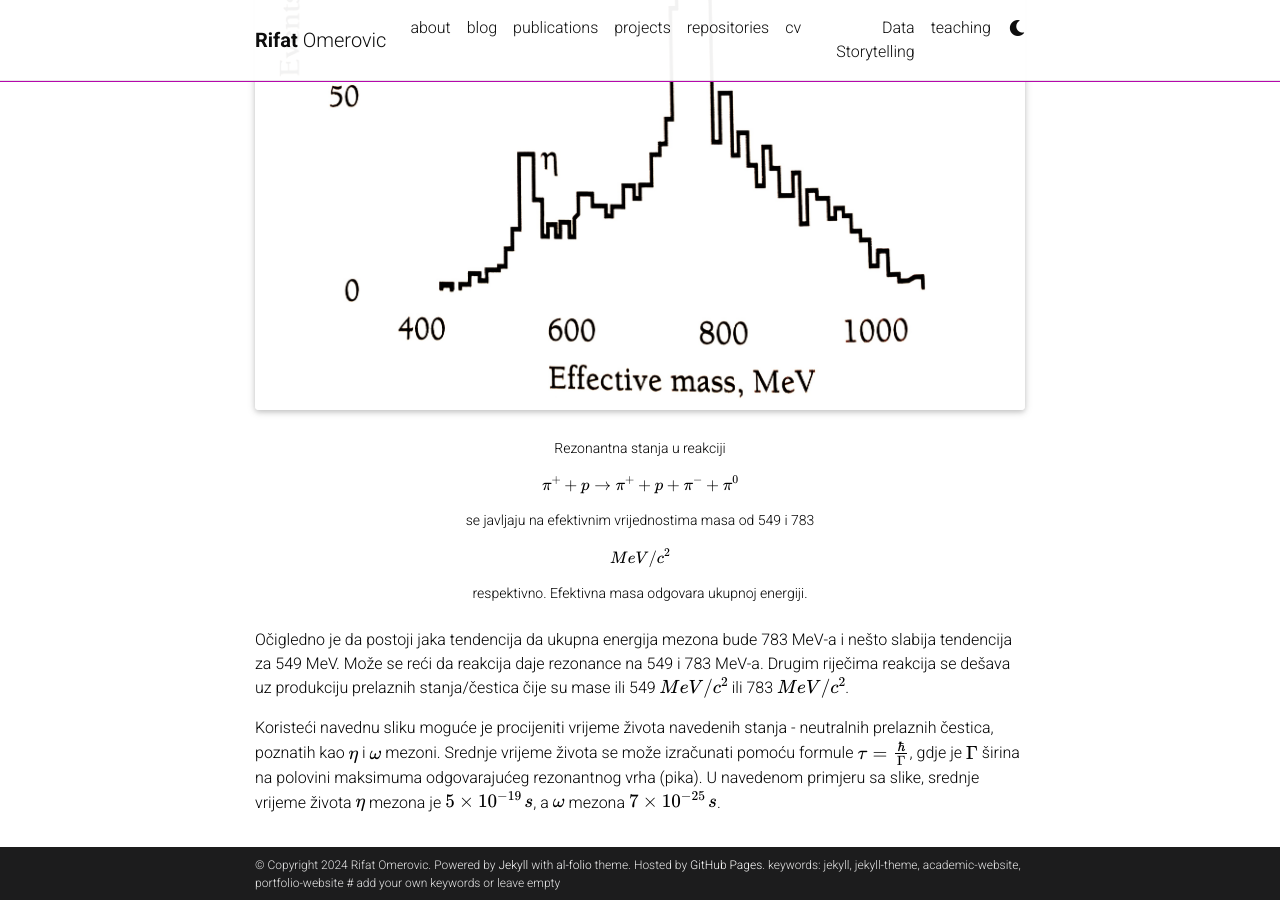
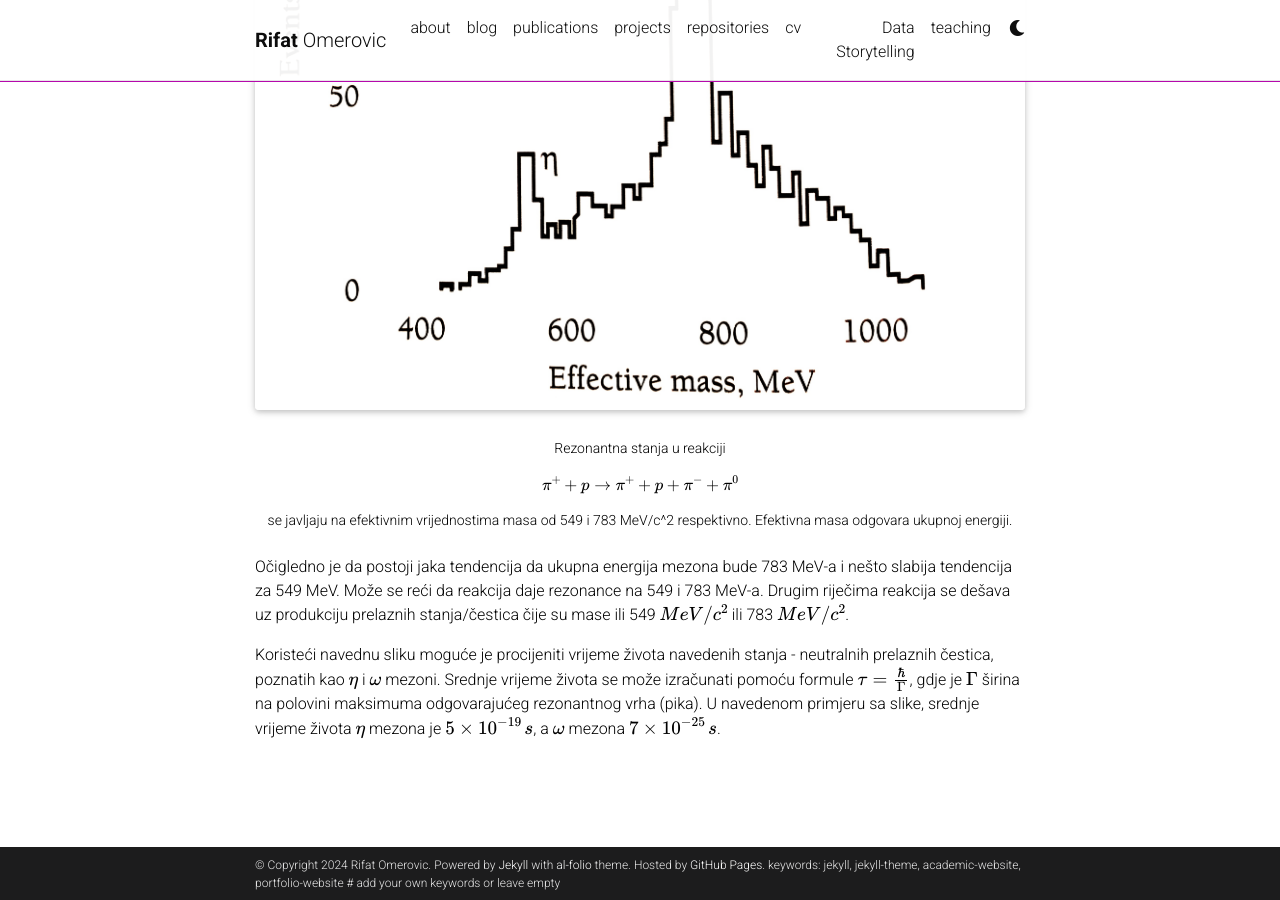
Before and after one commit to rifatom/rifatom.github.io, a Jekyll site: the page built from _posts/2024-04-03-Rezonantne_cestice.md, in a window 1280 px wide and 900 px high, scrolled down 1437 px. Built offline with Jekyll 4.4.1, drawn with Linux system fonts in a browser that asks for light colours; full-size pictures stand in for the smaller copies a plugin makes; comment, search, counter and statistics services are not loaded; a style sheet for code colours, icons or effects is not loaded.

```diff
--- a/_posts/2024-04-03-Rezonantne_cestice.md
+++ b/_posts/2024-04-03-Rezonantne_cestice.md
@@ -37,7 +37,7 @@ ukupne energije koja se sastoji od energije mirovanja i kinetičke energije (u o
 </div>
 <div class="caption">
     Rezonantna stanja u reakciji $$\pi^+ + p \rightarrow \pi^+ + p + \pi^- + \pi^0$$ se javljaju na efektivnim vrijednostima
-    masa od 549 i 783 $$MeV/c^2$$ respektivno. Efektivna masa odgovara ukupnoj energiji.
+    masa od 549 i 783 MeV/c^2 respektivno. Efektivna masa odgovara ukupnoj energiji.
 </div>
 
 Očigledno je da postoji jaka tendencija da ukupna energija mezona bude 783 MeV-a i nešto slabija tendencija za 549 MeV. Može se reći da reakcija daje rezonance na 549 i 783 MeV-a. Drugim riječima reakcija se dešava uz produkciju prelaznih stanja/čestica čije su mase ili 549 $$MeV/c^2$$ ili 783 $$MeV/c^2$$.
```
